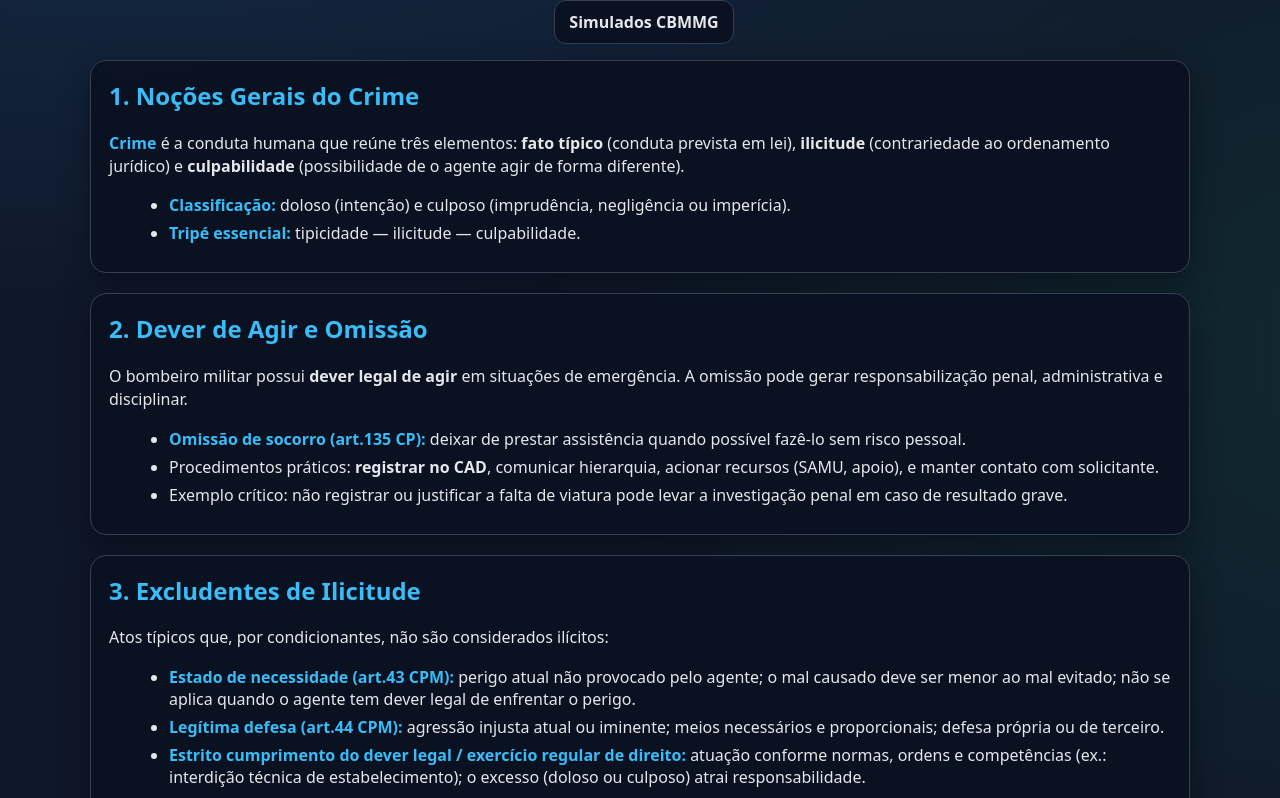
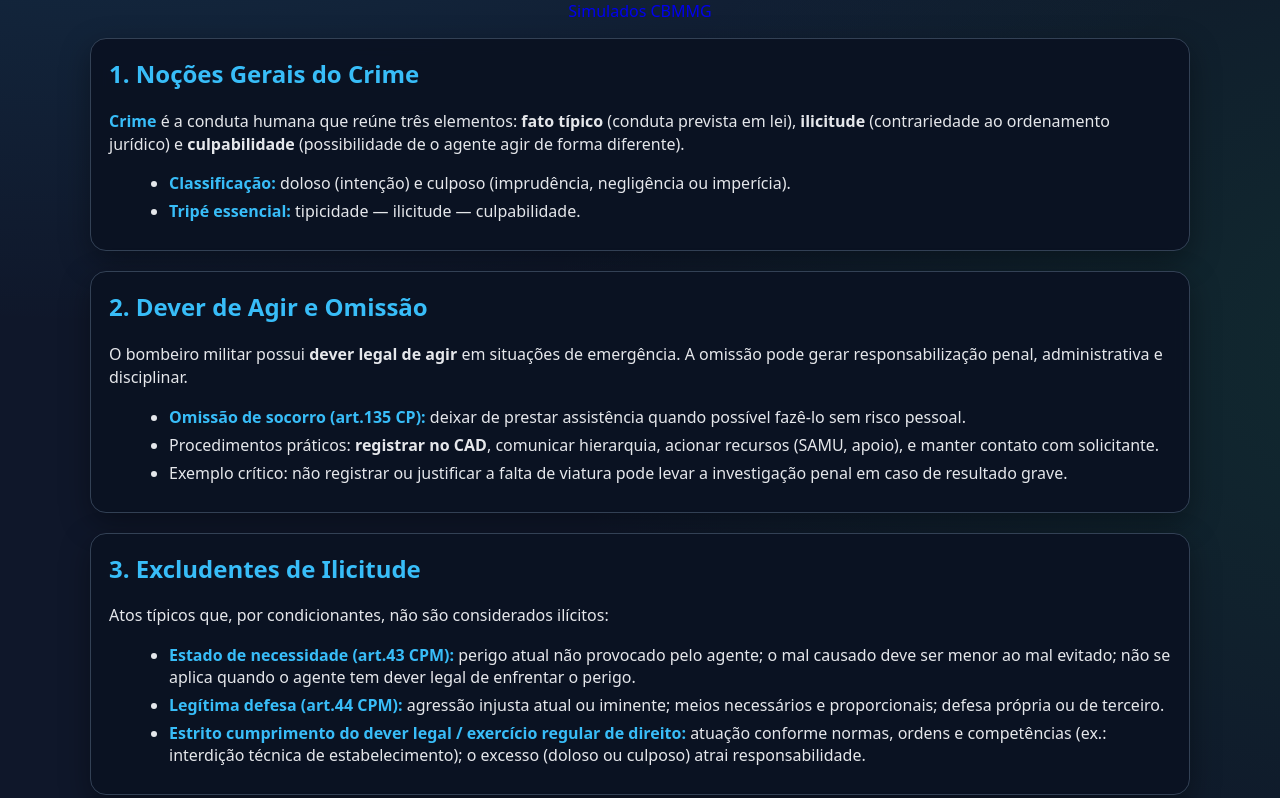
Before and after one commit to M00NH0RS3/simulado-fjur-penal, a plain HTML site: page resumo.html in a window 1280 px wide. Shown: the part 65-863 px from the top of the page. Drawn offline with Linux system fonts and the light colour scheme.

Commit message:
Update resumo.html

```diff
--- a/resumo.html
+++ b/resumo.html
@@ -149,7 +149,7 @@
       <header>
         <h1>📘 Resumo – Fundamentos Jurídicos - Penal</h1>
         <div>
-          <a class="btn" href="#">Simulados CBMMG</a>
+          <a class="btn-primary" href="https://m00nh0rs3.github.io/simulados-cbmmg-2025/index.html">Simulados CBMMG</a>
           <!-- <a class="btn primary" href="#pdf">Baixar PDF</a> -->
         </div>
       </header>
```
